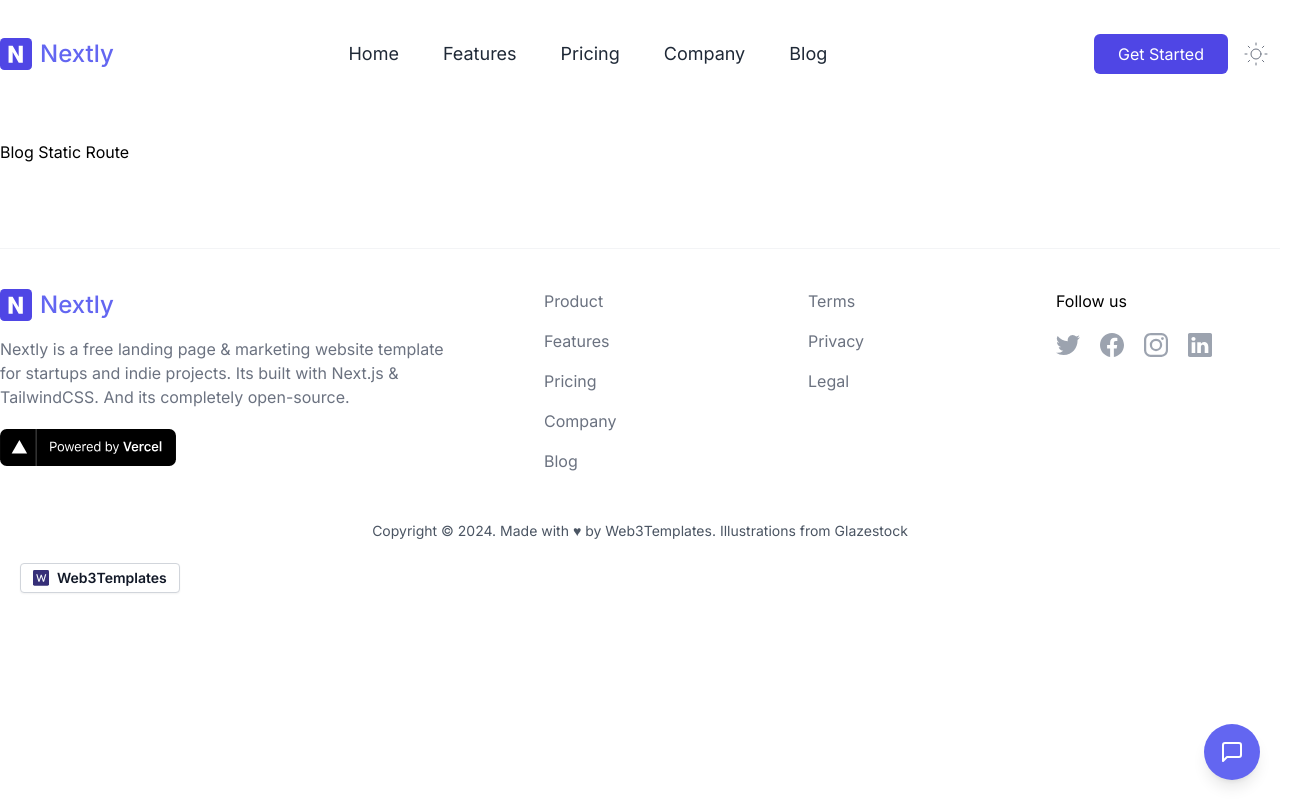
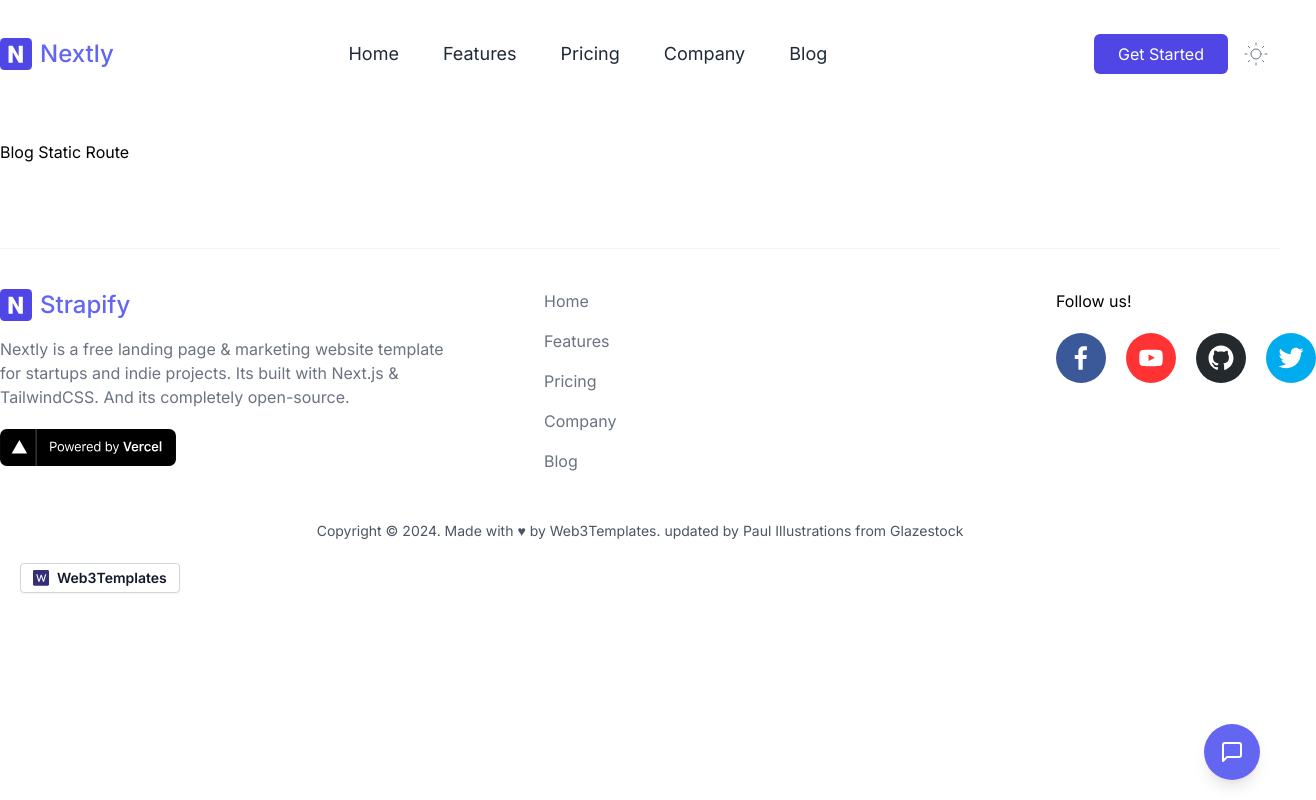
Before and after one commit to yogisukma25/azuratech, a Next.js app: page /blog in a window 1280 px wide. Shown: the whole page, 1316 px wide, since content can reach past the window. Built offline with nearby package versions, Linux system fonts and the light colour scheme.

Commit message:
final commit

```diff
--- a/package.json
+++ b/package.json
@@ -17,7 +17,8 @@
     "qs": "^6.12.1",
     "react": "^18",
     "react-dom": "^18",
-    "react-hook-form": "^7.51.4"
+    "react-hook-form": "^7.51.4",
+    "react-social-icons": "^6.16.0"
   },
   "devDependencies": {
     "@types/node": "^20",
--- a/src/components/DisclosureClient.tsx
+++ b/src/components/DisclosureClient.tsx
@@ -19,6 +19,7 @@ interface DisclosureClientProps {
   topnav: {
     logoLink: {
       text: string;
+      href: string;
       image: {
         url: string;
         alternativeText: string | null;
@@ -39,7 +40,7 @@ export function DisclosureClient(props: Readonly<DisclosureClientProps>) {
     <Disclosure>
       {({ open }) => (
         <div className="flex flex-wrap items-center justify-between w-full lg:w-auto">
-          <Link href="/">
+          <Link href={logo.href || "/"}>
             <span className="flex items-center space-x-2 text-2xl font-medium text-indigo-500 dark:text-gray-100">
               <span>
                 <Image
--- a/src/components/Footer.tsx
+++ b/src/components/Footer.tsx
@@ -1,11 +1,133 @@
+import React from "react";
+import { SocialIcon } from "react-social-icons";
+
 import Link from "next/link";
+
 import Image from "next/image";
-import React from "react";
 import { Container } from "@/components/Container";
 
-export function Footer() {
-  const navigation = ["Product", "Features", "Pricing", "Company", "Blog"];
-  const legal = ["Terms", "Privacy", "Legal"];
+async function loader() {
+  const data = {
+    footer: {
+      id: 1,
+      description:
+        "Nextly is a free landing page & marketing website template for startups and indie projects. Its built with Next.js & TailwindCSS. And its completely open-source.",
+      logoLink: {
+        id: 2,
+        text: "Strapify",
+        href: "/",
+        image: {
+          id: 1,
+          url: "/img/logo.svg",
+          alternativeText: null,
+          name: "logo.svg",
+        },
+      },
+      colOneLinks: [
+        { id: 9, href: "/", text: "Home", external: false },
+        { id: 10, href: "/features", text: "Features", external: false },
+        { id: 11, href: "/pricing", text: "Pricing", external: false },
+        { id: 12, href: "/company", text: "Company", external: false },
+        { id: 13, href: "/blog", text: "Blog", external: false },
+      ],
+      colTwoLinks: [],
+      socialLinks: {
+        id: 1,
+        heading: "Follow us!",
+        socialLink: [
+          {
+            id: 14,
+            href: "https://www.facebook.com",
+            text: "Facebook",
+            external: true,
+          },
+          {
+            id: 15,
+            href: "http://www.youtube.com",
+            text: "YouTube",
+            external: true,
+          },
+          {
+            id: 16,
+            href: "http://www.github.com",
+            text: "GitHub",
+            external: true,
+          },
+          {
+            id: 17,
+            href: "http://www.twitter.com",
+            text: "Twitter",
+            external: true,
+          },
+        ],
+      },
+    },
+  };
+  return data;
+}
+
+interface FooterData {
+  footer: {
+    id: number;
+    description: string;
+    logoLink: {
+      id: number;
+      text: string;
+      href: string;
+      image: {
+        id: number;
+        url: string;
+        alternativeText: string | null;
+        name: string;
+      };
+    };
+    colOneLinks: {
+      id: number;
+      href: string;
+      text: string;
+      external: boolean;
+    }[];
+    colTwoLinks: {
+      id: number;
+      href: string;
+      text: string;
+      external: boolean;
+    }[];
+    socialLinks: {
+      id: number;
+      heading: string;
+      socialLink: SocialLink[];
+    };
+  };
+}
+
+interface SocialLink {
+  id: number;
+  href: string;
+  text: string;
+  external: boolean;
+}
+function iconSelect(link: SocialLink) {
+  if (!link) return null;
+  return (
+    <SocialIcon
+      network={link.text.toLocaleLowerCase()}
+      url={link.href}
+      target="_blank"
+    />
+  );
+}
+
+export async function Footer() {
+  const data = (await loader()) as FooterData;
+  if (!data.footer) return null;
+  const footer = data.footer;
+
+  console.dir(footer, { depth: null });
+  if (!data) return null;
+
+  const { logoLink, colOneLinks, colTwoLinks, socialLinks, description } =
+    footer;
   return (
     <div className="relative">
       <Container>
@@ -13,24 +135,22 @@ export function Footer() {
           <div className="lg:col-span-2">
             <div>
               <Link
-                href="/"
+                href={logoLink.href}
                 className="flex items-center space-x-2 text-2xl font-medium text-indigo-500 dark:text-gray-100"
               >
                 <Image
-                  src="/img/logo.svg"
-                  alt="N"
-                  width="32"
-                  height="32"
+                  src={logoLink.image.url}
+                  alt={logoLink.image.alternativeText || logoLink.image.name}
+                  width={32}
+                  height={32}
                   className="w-8"
                 />
-                <span>Nextly</span>
+                <span>{logoLink.text}</span>
               </Link>
             </div>
 
             <div className="max-w-md mt-4 text-gray-500 dark:text-gray-400">
-              Nextly is a free landing page & marketing website template for
-              startups and indie projects. Its built with Next.js & TailwindCSS.
-              And its completely open-source.
+              {description}
             </div>
 
             <div className="mt-5">
@@ -52,61 +172,42 @@ export function Footer() {
 
           <div>
             <div className="flex flex-wrap w-full -mt-2 -ml-3 lg:ml-0">
-              {navigation.map((item, index) => (
+              {colOneLinks &&
+                colOneLinks.map((item, index) => (
                   <Link
                     key={index}
-                  href="/"
+                    href={item.href}
                     className="w-full px-4 py-2 text-gray-500 rounded-md dark:text-gray-300 hover:text-indigo-500 focus:text-indigo-500 focus:bg-indigo-100 focus:outline-none dark:focus:bg-trueGray-700"
                   >
-                  {item}
+                    {item.text}
                   </Link>
                 ))}
             </div>
           </div>
           <div>
             <div className="flex flex-wrap w-full -mt-2 -ml-3 lg:ml-0">
-              {legal.map((item, index) => (
-                <Link
+              {colTwoLinks &&
+                colTwoLinks.map((item, index) => (
+                  <span
                     key={index}
-                  href="/"
+                    // href={item.href}
                     className="w-full px-4 py-2 text-gray-500 rounded-md dark:text-gray-300 hover:text-indigo-500 focus:text-indigo-500 focus:bg-indigo-100 focus:outline-none dark:focus:bg-trueGray-700"
                   >
-                  {item}
-                </Link>
+                    {item.text}
+                  </span>
                 ))}
             </div>
           </div>
-          <div className="">
-            <div>Follow us</div>
+          <div>
+            <div>{socialLinks.heading}</div>
             <div className="flex mt-5 space-x-5 text-gray-400 dark:text-gray-500">
-              <a
-                href="https://twitter.com/web3templates"
-                target="_blank"
-                rel="noopener"
-              >
-                <span className="sr-only">Twitter</span>
-                <Twitter />
-              </a>
-              <a
-                href="https://facebook.com/web3templates"
-                target="_blank"
-                rel="noopener"
-              >
-                <span className="sr-only">Facebook</span>
-                <Facebook />
-              </a>
-              <a
-                href="https://instagram.com/web3templates"
-                target="_blank"
-                rel="noopener"
-              >
-                <span className="sr-only">Instagram</span>
-                <Instagram />
-              </a>
-              <a href="https://linkedin.com/" target="_blank" rel="noopener">
-                <span className="sr-only">Linkedin</span>
-                <Linkedin />
-              </a>
+              {socialLinks.socialLink &&
+                socialLinks.socialLink.map((item, index) => (
+                  <div key={index}>
+                    <span className="sr-only">{item.text}</span>
+                    {iconSelect(item)}
+                  </div>
+                ))}
             </div>
           </div>
         </div>
@@ -115,6 +216,14 @@ export function Footer() {
           Copyright © {new Date().getFullYear()}. Made with ♥ by{" "}
           <a href="https://web3templates.com/" target="_blank" rel="noopener">
             Web3Templates.
+          </a>{" "}
+          updated by{" "}
+          <a
+            href="https://youtube.com/c/codingafterthirty"
+            target="_blank"
+            rel="noopener"
+          >
+            Paul
           </a>{" "}
           Illustrations from{" "}
           <a href="https://www.glazestock.com/" target="_blank" rel="noopener ">
@@ -127,54 +236,6 @@ export function Footer() {
     </div>
   );
 }
-
-const Twitter = ({ size = 24 }) => (
-  <svg
-    xmlns="http://www.w3.org/2000/svg"
-    width={size}
-    height={size}
-    viewBox="0 0 24 24"
-    fill="currentColor"
-  >
-    <path d="M24 4.37a9.6 9.6 0 0 1-2.83.8 5.04 5.04 0 0 0 2.17-2.8c-.95.58-2 1-3.13 1.22A4.86 4.86 0 0 0 16.61 2a4.99 4.99 0 0 0-4.79 6.2A13.87 13.87 0 0 1 1.67 2.92 5.12 5.12 0 0 0 3.2 9.67a4.82 4.82 0 0 1-2.23-.64v.07c0 2.44 1.7 4.48 3.95 4.95a4.84 4.84 0 0 1-2.22.08c.63 2.01 2.45 3.47 4.6 3.51A9.72 9.72 0 0 1 0 19.74 13.68 13.68 0 0 0 7.55 22c9.06 0 14-7.7 14-14.37v-.65c.96-.71 1.79-1.6 2.45-2.61z" />
-  </svg>
-);
-
-const Facebook = ({ size = 24 }) => (
-  <svg
-    xmlns="http://www.w3.org/2000/svg"
-    width={size}
-    height={size}
-    viewBox="0 0 24 24"
-    fill="currentColor"
-  >
-    <path d="M24 12.07C24 5.41 18.63 0 12 0S0 5.4 0 12.07C0 18.1 4.39 23.1 10.13 24v-8.44H7.08v-3.49h3.04V9.41c0-3.02 1.8-4.7 4.54-4.7 1.31 0 2.68.24 2.68.24v2.97h-1.5c-1.5 0-1.96.93-1.96 1.89v2.26h3.32l-.53 3.5h-2.8V24C19.62 23.1 24 18.1 24 12.07" />
-  </svg>
-);
-const Instagram = ({ size = 24 }) => (
-  <svg
-    xmlns="http://www.w3.org/2000/svg"
-    width={size}
-    height={size}
-    viewBox="0 0 24 24"
-    fill="currentColor"
-  >
-    <path d="M16.98 0a6.9 6.9 0 0 1 5.08 1.98A6.94 6.94 0 0 1 24 7.02v9.96c0 2.08-.68 3.87-1.98 5.13A7.14 7.14 0 0 1 16.94 24H7.06a7.06 7.06 0 0 1-5.03-1.89A6.96 6.96 0 0 1 0 16.94V7.02C0 2.8 2.8 0 7.02 0h9.96zm.05 2.23H7.06c-1.45 0-2.7.43-3.53 1.25a4.82 4.82 0 0 0-1.3 3.54v9.92c0 1.5.43 2.7 1.3 3.58a5 5 0 0 0 3.53 1.25h9.88a5 5 0 0 0 3.53-1.25 4.73 4.73 0 0 0 1.4-3.54V7.02a5 5 0 0 0-1.3-3.49 4.82 4.82 0 0 0-3.54-1.3zM12 5.76c3.39 0 6.2 2.8 6.2 6.2a6.2 6.2 0 0 1-12.4 0 6.2 6.2 0 0 1 6.2-6.2zm0 2.22a3.99 3.99 0 0 0-3.97 3.97A3.99 3.99 0 0 0 12 15.92a3.99 3.99 0 0 0 3.97-3.97A3.99 3.99 0 0 0 12 7.98zm6.44-3.77a1.4 1.4 0 1 1 0 2.8 1.4 1.4 0 0 1 0-2.8z" />
-  </svg>
-);
-
-const Linkedin = ({ size = 24 }) => (
-  <svg
-    xmlns="http://www.w3.org/2000/svg"
-    width={size}
-    height={size}
-    viewBox="0 0 24 24"
-    fill="currentColor"
-  >
-    <path d="M22.23 0H1.77C.8 0 0 .77 0 1.72v20.56C0 23.23.8 24 1.77 24h20.46c.98 0 1.77-.77 1.77-1.72V1.72C24 .77 23.2 0 22.23 0zM7.27 20.1H3.65V9.24h3.62V20.1zM5.47 7.76h-.03c-1.22 0-2-.83-2-1.87 0-1.06.8-1.87 2.05-1.87 1.24 0 2 .8 2.02 1.87 0 1.04-.78 1.87-2.05 1.87zM20.34 20.1h-3.63v-5.8c0-1.45-.52-2.45-1.83-2.45-1 0-1.6.67-1.87 1.32-.1.23-.11.55-.11.88v6.05H9.28s.05-9.82 0-10.84h3.63v1.54a3.6 3.6 0 0 1 3.26-1.8c2.39 0 4.18 1.56 4.18 4.89v6.21z" />
-  </svg>
-);
-
 const Backlink = () => {
   return (
     <a
--- a/src/components/Navbar.tsx
+++ b/src/components/Navbar.tsx
@@ -16,6 +16,7 @@ async function loader() {
       logoLink: {
         id: 1,
         text: 'Nextly',
+        href: '/',
         image: {
           id: 1,
           url: '/img/logo.svg',
@@ -56,6 +57,7 @@ interface NavbarData {
     logoLink: {
       id: number;
       text: string;
+      href: string;
       image: {
         id: number;
         url: string;
```
Also changed, not shown: 1 other file (tests, documents, lock files or other folders). Lines whose indentation alone changed are shown as unchanged.
